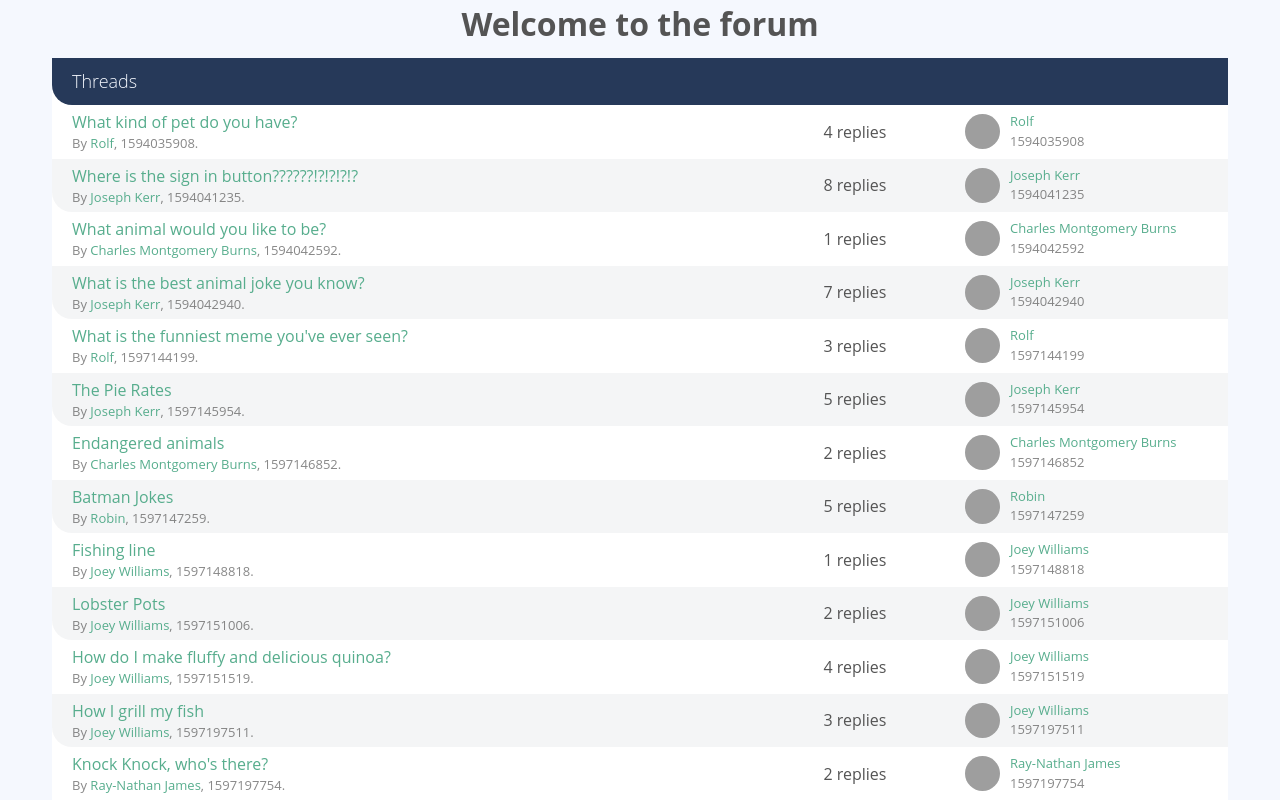
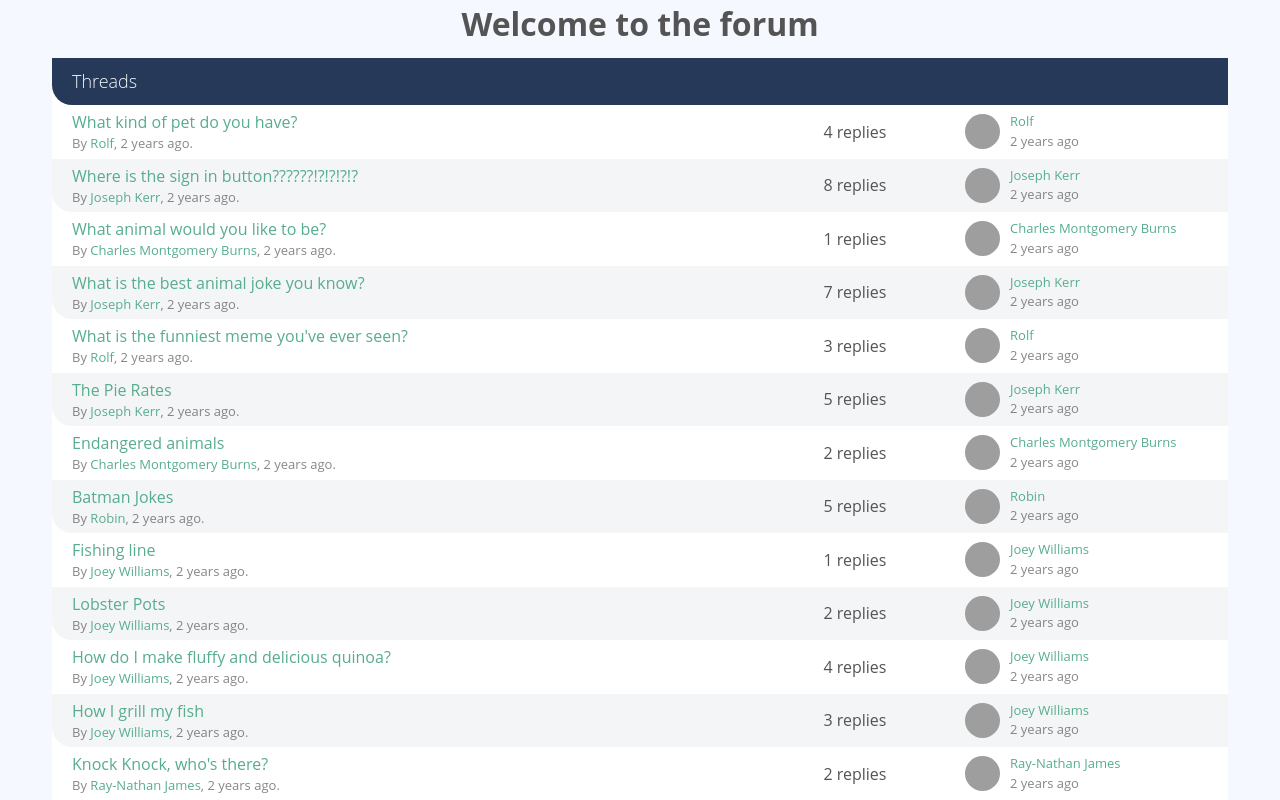
Before and after one commit to ma-ranaivoson/forum, a Vue app: page / in a window 1280 px wide. Shown: the top 800 px of the page. Built offline with nearby package versions, Linux system fonts and the light colour scheme; grey boxes are pictures that could not be loaded.

Commit message:
Adding AppDate

```diff
--- /dev/null
+++ b/src/components/AppDate.vue
@@ -0,0 +1,36 @@
+<template>
+  <span :title="humanFriendlyDate()">
+    {{ diffForHumans() }}
+  </span>
+</template>
+
+<script lang="ts">
+import { defineComponent } from "vue";
+import dayjs from "dayjs";
+import relativeTime from "dayjs/plugin/relativeTime";
+
+dayjs.extend(relativeTime);
+
+export default defineComponent({
+  name: "AppDate",
+  data() {
+    return {};
+  },
+  props: {
+    timestamp: {
+      required: true,
+      type: Number,
+    },
+  },
+  methods: {
+    diffForHumans() {
+      return dayjs.unix(this.timestamp).fromNow();
+    },
+    humanFriendlyDate() {
+      return dayjs.unix(this.timestamp).format("D MMMM, YYYY");
+    },
+  },
+});
+</script>
+
+<style lang="scss" scoped></style>
--- a/src/components/PostList.vue
+++ b/src/components/PostList.vue
@@ -21,8 +21,8 @@
         </div>
       </div>
 
-      <div class="post-date text-faded" :title="humanFriendlyDate(postById(post.id).publishedAt)">
-        {{ diffForHumans( postById(post.id).publishedAt )}}
+      <div class="post-date text-faded">
+        <app-date :timestamp="postById(post.id).publishedAt" />
       </div>
     </div>
   </div>
@@ -31,12 +31,9 @@
 <script lang="ts">
 import { defineComponent } from "vue";
 import sourceData from "@/data.json";
+
+import AppDate from "@/components/AppDate.vue";
 import type { Post, Posts } from "@/models/Posts";
-
-import dayjs from "dayjs";
-import relativeTime from "dayjs/plugin/relativeTime";
-
-dayjs.extend(relativeTime);
 
 export default defineComponent({
   name: "PostList",
@@ -44,6 +41,9 @@ export default defineComponent({
     return {
       users: sourceData.users,
     };
+  },
+  components: {
+    AppDate,
   },
   props: {
     posts: {
@@ -58,12 +58,6 @@ export default defineComponent({
     userById(userId: string) {
       return this.users.find((u) => u.id === userId);
     },
-    diffForHumans(timestamp: number) {
-      return dayjs.unix(timestamp).fromNow();
-    },
-    humanFriendlyDate(timestamp: number) {
-      return dayjs.unix(timestamp).format('D MMMM, YYYY');
-    },
   },
 });
 </script>
--- a/src/components/ThreadList.vue
+++ b/src/components/ThreadList.vue
@@ -12,7 +12,7 @@
           </p>
           <p class="text-faded text-xsmall">
             By <a href="#">{{ userById(thread.userId).name }}</a
-            >, {{ thread.publishedAt }}.
+            >, <app-date :timestamp="thread.publishedAt" />.
           </p>
         </div>
 
@@ -25,7 +25,7 @@
             <p class="text-xsmall">
               <a href="#">{{ userById(thread.userId).name }}</a>
             </p>
-            <p class="text-xsmall text-faded">{{ thread.publishedAt }}</p>
+            <p class="text-xsmall text-faded"><app-date :timestamp="thread.publishedAt" /></p>
           </div>
         </div>
       </div>
@@ -37,6 +37,7 @@
 import { defineComponent } from "vue";
 import sourceData from "@/data.json";
 import { Thread } from "@/models/Threads";
+import AppDate from "@/components/AppDate.vue";
 
 export default defineComponent({
   name: "ThreadList",
@@ -45,6 +46,9 @@ export default defineComponent({
       type: Object as () => Thread[],
       required: true,
     },
+  },
+  components: {
+    AppDate,
   },
   data() {
     return {
```
